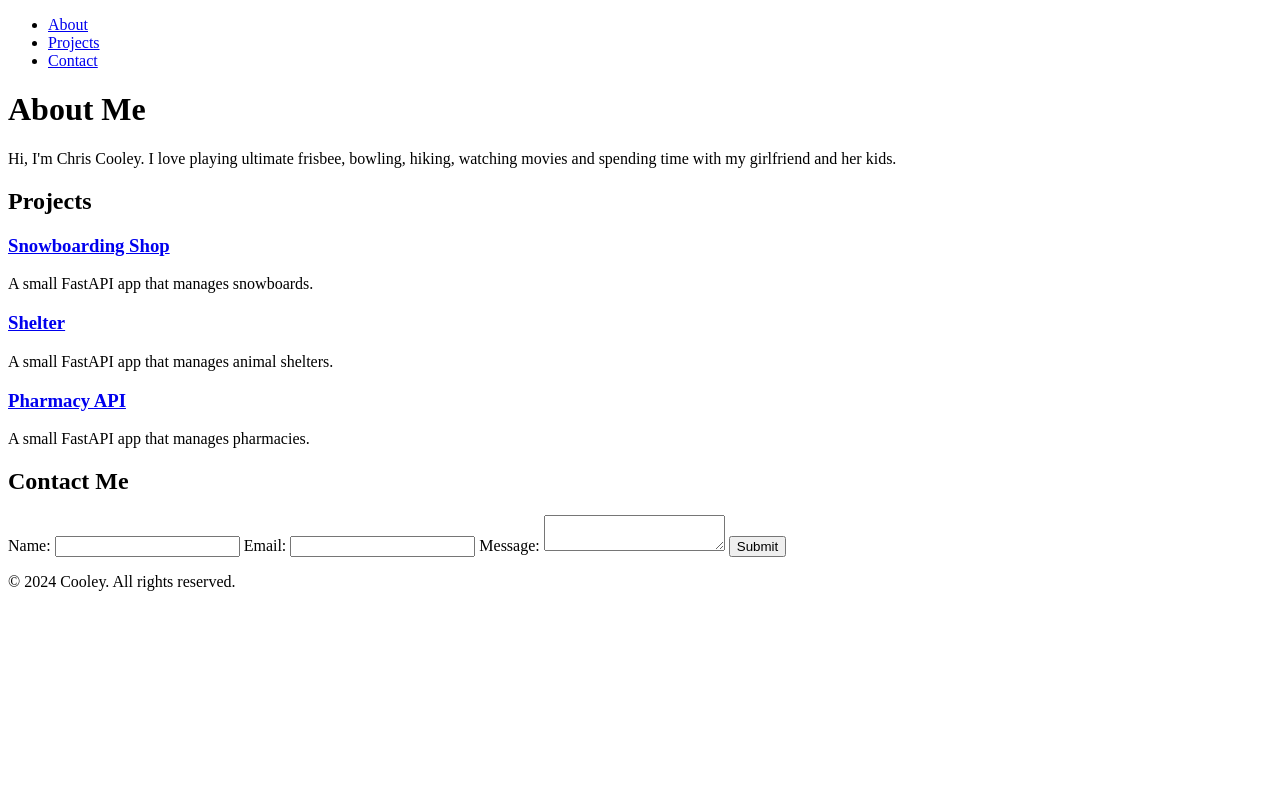
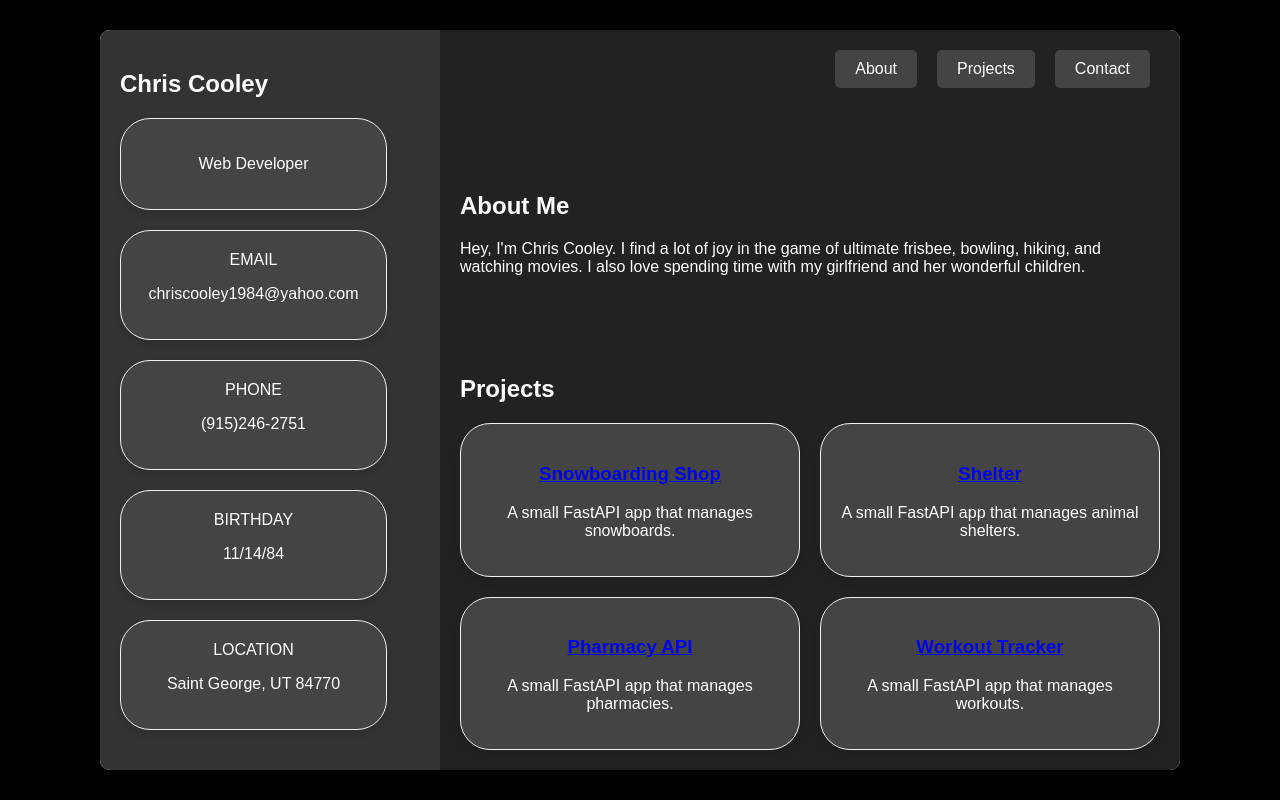
Before and after one commit to chriscooley1/project-portfolio, a plain HTML site: page index.html in a window 1280 px wide. Drawn offline with Linux system fonts and the light colour scheme.

Commit message:
Add boxes and fix layout

```diff
--- a/index.html
+++ b/index.html
@@ -1,68 +1,94 @@
 <!DOCTYPE html>
 <html lang="en">
 <head>
-    <meta charset="UTF-8">
-    <meta name="viewport" content="width=device-width, initial-scale=1.0">
+    <meta charset="UTF-8" />
+    <meta name="viewport" content="width=device-width, initial-scale=1.0" />
     <title>Personal Portfolio</title>
+    <link rel="stylesheet" href="style.css" />
 </head>
 <body>
-    <ul>
-        <li><a href="#about">About</a></li>
-        <li><a href="#projects">Projects</a></li>
-        <li><a href="#contact">Contact</a></li>
-    </ul>
+    <div class="main-container">
+        <aside class="sidebar">
+            <h2 id="contact"></h2>
+            <section>
+                <h2>Chris Cooley</h2>
+                <div class="side-box">
+                    <p>Web Developer</p>
+                </div>
+                <div class="side-box">
+                    <label for="email">EMAIL</label>
+                    <p>chriscooley1984@yahoo.com</p>
+                </div>
+                <div class="side-box">
+                    <label for="phone">PHONE</label>
+                    <p>(915)246-2751</p>
+                </div>
+                <div class="side-box">
+                    <label for="birthday">BIRTHDAY</label>
+                    <p>11/14/84</p>
+                </div>
+                <div class="side-box">
+                    <label for="location">LOCATION</label>
+                    <p>Saint George, UT 84770</p>
+                </div>
+            </section>
+        </aside>
 
-    <h1 id="about">About Me</h1>
+        <main>
+            <header>
+                <div class="buttons">
+                    <a href="#about">About</a>
+                    <a href="#projects">Projects</a>
+                    <a href="#contact">Contact</a>
+                </div>
+            </header>
+
+            <section id="about">
+                <h1>About Me</h1>
                 <p>
-        Hi, I'm Chris Cooley. I love playing ultimate frisbee, bowling, hiking, watching movies and spending time with my girlfriend and her kids.
+                    Hey, I'm Chris Cooley. I find a lot of joy in the game of ultimate
+                    frisbee, bowling, hiking, and watching movies. I also love spending time
+                    with my girlfriend and her wonderful children.
                 </p>
+            </section>
 
-    <h2 id="projects">Projects</h2>
-    <div>
+            <section id="projects">
+                <h2>Projects</h2>
+                <div class="project-grid">
+                    <div class="inner-box">
                         <h3>
-            <a
-                href="https://github.com/chriscooley1/snowboarding-shop"
-                target="_blank"
-                rel="noopener"
-            >Snowboarding Shop</a>
+                            <a href="https://github.com/chriscooley1/snowboarding-shop" target="_blank" rel="noopener">Snowboarding Shop</a>
                         </h3>
                         <p>A small FastAPI app that manages snowboards.</p>
                     </div>
-    <div>
+
+                    <div class="inner-box">
                         <h3>
-            <a
-                href="https://github.com/chriscooley1/animal-shelter"
-                target="_blank"
-                rel="noopener"
-            >Shelter</a>
+                            <a href="https://github.com/chriscooley1/animal-shelter" target="_blank" rel="noopener">Shelter</a>
                         </h3>
                         <p>A small FastAPI app that manages animal shelters.</p>
                     </div>
-    <div>
+
+                    <div class="inner-box">
                         <h3>
-            <a
-                href="https://github.com/chriscooley1/pharmacy-api"
-                target="_blank"
-                rel="noopener"
-            >Pharmacy API</a>
+                            <a href="https://github.com/chriscooley1/pharmacy-api" target="_blank" rel="noopener">Pharmacy API</a>
                         </h3>
                         <p>A small FastAPI app that manages pharmacies.</p>
                     </div>
 
-    <h2 id="contact">Contact Me</h2>
-    <form>
-        <label for="name">Name:</label>
-        <input type="text" id="name" name="name" />
+                    <div class="inner-box">
+                        <h3>
+                            <a href="https://github.com/chriscooley1/workout-tracker" target="_blank" rel="noopener">Workout Tracker</a>
+                        </h3>
+                        <p>A small FastAPI app that manages workouts.</p>
+                    </div>
+                </div>
+            </section>
 
-        <label for="email">Email:</label>
-        <input type="email" id="email" name="email" />
-
-        <label for="message">Message:</label>
-        <textarea id="message" name="message"></textarea>
-
-        <button type="submit">Submit</button>
-    </form>
-
-    <p>&copy; 2024 Cooley. All rights reserved.</p>
+            <!-- <footer>
+                <p>&copy; Copyright 2024 Cooley Productions. All rights reserved.</p>
+            </footer> -->
+        </main>
+    </div>
 </body>
 </html>
--- /dev/null
+++ b/style.css
@@ -0,0 +1,139 @@
+html, body {
+    margin: 0;
+    padding: 0;
+    font-family: Arial, sans-serif;
+    display: flex;
+    justify-content: center;
+    align-items: center;
+    min-height: 100vh;
+    background-color: black;
+    color: white;
+}
+
+.main-container {
+    display: flex;
+    flex-wrap: wrap;
+    width: 90%;
+    max-width: 1200px;
+    background-color: #ffffff;
+    box-shadow: 0 4px 8px rgba(0, 0, 0, 0.1);
+    border-radius: 10px;
+    overflow: hidden;
+    color: white;
+}
+
+.sidebar {
+    flex: 1;
+    min-width: 300px;
+    padding: 20px;
+    background-color: #333;
+}
+
+.sidebar h2 {
+    color: #ffffff;
+}
+
+.sidebar form {
+    display: flex;
+    flex-direction: column;
+}
+
+.sidebar label, .sidebar input, .sidebar textarea, .sidebar button {
+    margin-bottom: 10px;
+    padding: 10px;
+    border-radius: 5px;
+    border: none;
+    color: white;
+}
+
+.sidebar input, .sidebar textarea {
+    background-color: #f7f7f7;
+}
+
+.sidebar button {
+    background-color: #444;
+    color: white;
+    cursor: pointer;
+    transition: background-color 0.3s;
+}
+
+.sidebar button:hover {
+    background-color: #666;
+}
+
+main {
+    flex: 3;
+    padding: 20px;
+    background-color: #222;
+    display: flex;
+    flex-direction: column;
+    justify-content: space-between; /* This pushes projects to the bottom */
+}
+
+.buttons {
+    display: flex;
+    justify-content: flex-end;
+    margin-bottom: 20px;
+}
+
+.buttons a {
+    text-decoration: none;
+    color: white;
+    background-color: #444;
+    padding: 10px 20px;
+    margin: 0 10px;
+    border-radius: 5px;
+    transition: background-color 0.3s;
+}
+
+.buttons a:hover {
+    background-color: #666;
+}
+
+h1, h2 {
+    margin-top: 0;
+    color: white;
+}
+
+.inner-box {
+    text-align: center;
+    border: 1px solid #f0f0f0;
+    padding: 20px;
+    background-color: #444;
+    box-shadow: 0 4px 8px rgba(0, 0, 0, 0.1);
+    border-radius: 30px;
+    color: white;
+    max-width: 100%;
+}
+
+.side-box {
+    text-align: center;
+    border: 1px solid #f0f0f0;
+    padding: 20px;
+    margin: 20px 0;
+    background-color: #444;
+    box-shadow: 0 4px 8px rgba(0, 0, 0, 0.1);
+    border-radius: 30px;
+    color: white;
+    max-width: 75%;
+}
+
+#projects .project-grid {
+    display: grid;
+    grid-template-columns: repeat(2, 1fr);
+    gap: 20px;
+}
+
+@media (max-width: 768px) {
+    #projects .project-grid {
+        grid-template-columns: 1fr;
+    }
+}
+
+/* footer {
+    text-align: center;
+    padding: 20px;
+    background-color: #666;
+    color: white;
+    border-top: 1px solid #f0f0f0;
+} */
```
Lines whose indentation alone changed are shown as unchanged.
